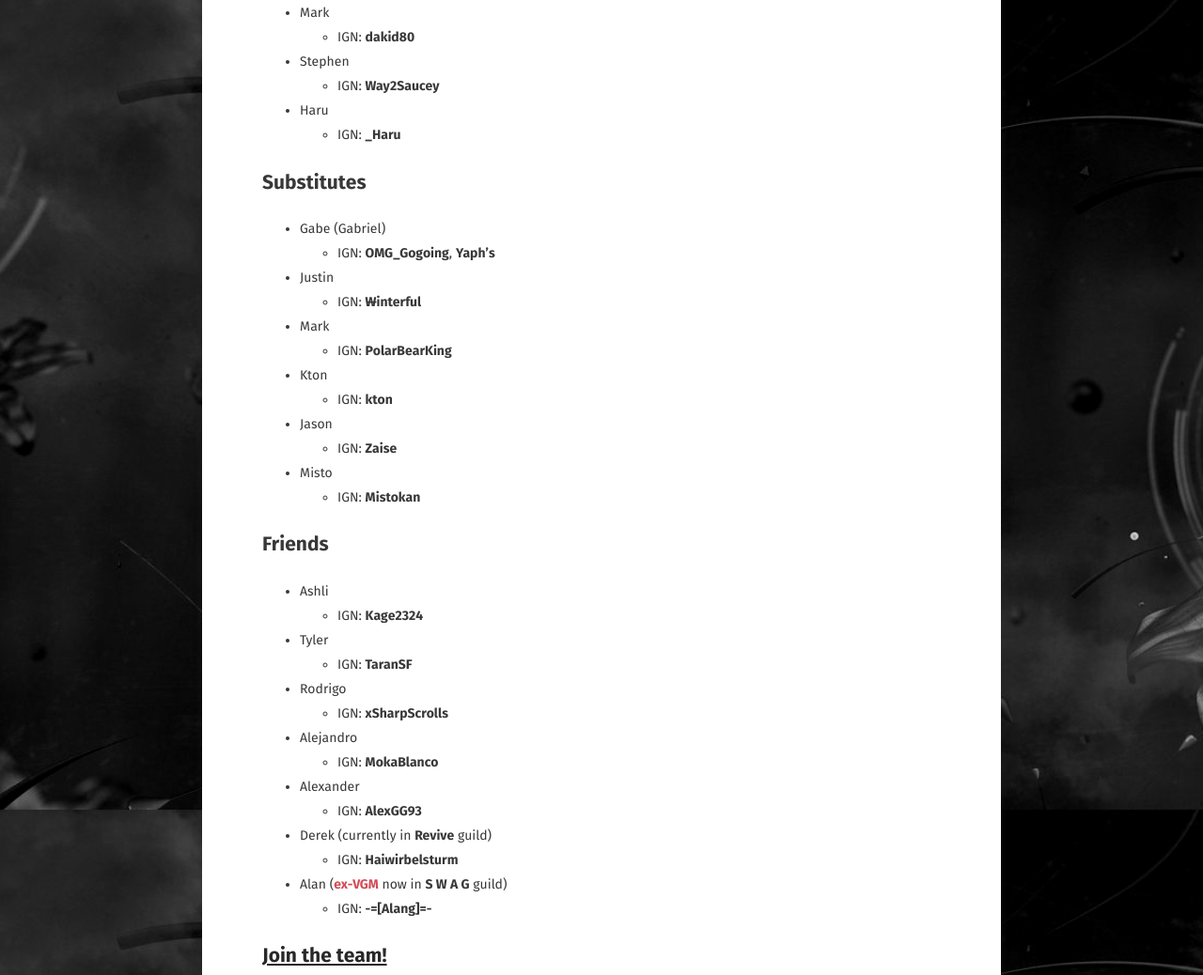
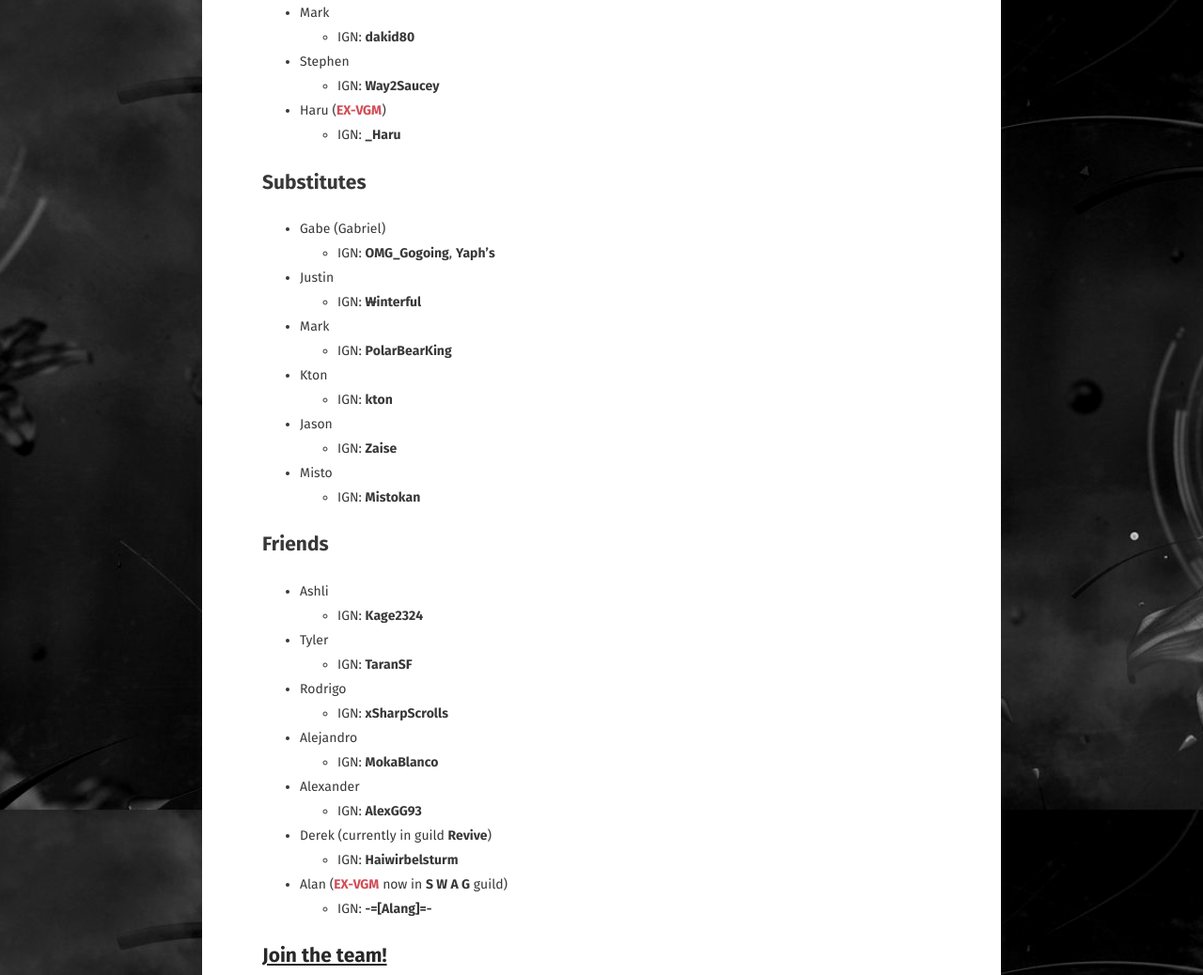
Before and after one commit to davk28/brokenluck.github.io, a Jekyll site: the page built from members/index.md, in a window 1280 px wide. Shown: the part 938-1976 px from the top of the page at 94% size. Built offline with Jekyll 4.4.1, drawn with Linux system fonts in a browser that asks for light colours; some web fonts are replaced.

Commit message:
Update index.md

```diff
--- a/members/index.md
+++ b/members/index.md
@@ -34,7 +34,7 @@ comments: false
   * IGN: <b>dakid80</b>
 * Stephen
   * IGN: <b>Way2Saucey</b>
-* Haru
+* Haru (<b class='officer'>EX-VGM</b>)
   * IGN: <b>_Haru</b>
 
 ## Substitutes
@@ -64,9 +64,9 @@ comments: false
   * IGN: <b>MokaBlanco</b>
 * Alexander
   * IGN: <b>AlexGG93</b>
-* Derek (currently in <b>Revive</b> guild)
+* Derek (currently in guild <b>Revive</b>)
   * IGN: <b>Haiwirbelsturm</b>
-* Alan (<b class='officer'>ex-VGM</b> now in <b>S W A G</b> guild)
+* Alan (<b class='officer'>EX-VGM</b> now in <b>S W A G</b> guild)
   * IGN: <b>-=[Alang]=-</b>
 
 ## <a href="/about#join">Join the team!</a>
```
